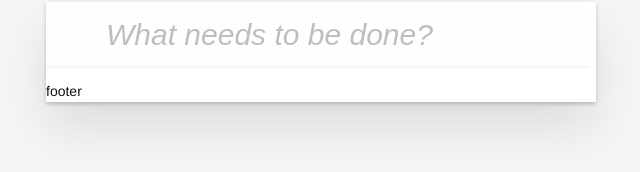
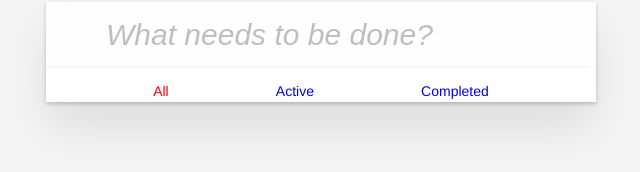
Before and after one commit to NaveenManjappa/angular-playground, an Angular app in the folder todo-mvc/: page / in a window 1280 px wide. Shown: the part 128-300 px from the top of the page, without its empty margins (319-959 px from the left). Built offline with nearby package versions, Linux system fonts and the light colour scheme.

Commit message:
todo-mvc Footer component initial draft

```diff
--- a/todo-mvc/src/app/app.component.ts
+++ b/todo-mvc/src/app/app.component.ts
@@ -1,11 +1,12 @@
 import { Component } from '@angular/core';
 import { RouterOutlet } from '@angular/router';
 import { TodosComponent } from '../todos/todos.component';
+import { CommonModule } from '@angular/common';
 
 @Component({
   selector: 'app-root',
   standalone: true,
-  imports: [RouterOutlet,TodosComponent],
+  imports: [RouterOutlet,TodosComponent,CommonModule],
   templateUrl: './app.component.html',
   styleUrl: './app.component.css'
 })
--- a/todo-mvc/src/styles.css
+++ b/todo-mvc/src/styles.css
@@ -74,3 +74,25 @@ body {
 .todo-list {
 
 }
+
+.footer {
+  display: flex;
+}
+
+.filters {
+  display: flex;
+  list-style: none;
+  width: 100%;
+  justify-content: space-evenly;
+  padding: 0;
+  margin: 0;
+
+}
+
+.filters li a {
+  text-decoration: none;
+}
+
+.filters li a.selected {
+  color: red;
+}
--- a/todo-mvc/src/todos/components/footer/footer.component.html
+++ b/todo-mvc/src/todos/components/footer/footer.component.html
@@ -1 +1,15 @@
-footer
+<footer class="footer">
+  <ul class="filters">
+    <li>
+      <a href="/" [ngClass]="{selected: selectedFilter === 'all'}" (click)="changeFilter($event, filterEnum.all)">All</a>
+    </li>
+    <li>
+      <a href="/" [ngClass]="{selected: selectedFilter === 'active'}" (click)="changeFilter($event, filterEnum.active)">Active</a>
+    </li>
+    <li>
+      <a href="/" [ngClass]="{selected: selectedFilter === 'completed'}" (click)="changeFilter($event, filterEnum.completed)"
+        >Completed</a
+      >
+    </li>
+  </ul>
+</footer>
--- a/todo-mvc/src/todos/components/footer/footer.component.ts
+++ b/todo-mvc/src/todos/components/footer/footer.component.ts
@@ -1,10 +1,19 @@
 import { Component } from "@angular/core";
+import { FiltersEnum } from "../../types/filter.enum";
+import { CommonModule } from "@angular/common";
 
 @Component({
   selector:'app-todos-footer',
   templateUrl:'./footer.component.html',
-  standalone:true
+  standalone:true,
+  imports:[CommonModule]
 })
 export class TodosFooterComponent{
-
+  filterEnum= FiltersEnum;
+  selectedFilter='all';
+  changeFilter(event:Event,filter:FiltersEnum){
+    event.preventDefault();
+    this.selectedFilter = filter;
+    console.log(filter);
+  }
 }
--- a/todo-mvc/src/todos/components/header/header.component.ts
+++ b/todo-mvc/src/todos/components/header/header.component.ts
@@ -9,10 +9,12 @@ import { TodosService } from "../../services/todos.service";
 export class TodosHeaderComponent {
   todoService = inject(TodosService);
   text:string = '';
+
   changeText(event:Event):void {
     const target = event.target as HTMLInputElement;
     this.text = target.value;
   }
+
   addTodo(){
     this.todoService.addTodo(this.text);
     this.text = '';
--- a/todo-mvc/src/todos/components/main/main.component.html
+++ b/todo-mvc/src/todos/components/main/main.component.html
@@ -1,6 +1,6 @@
 <section class="main">
   <ul class="todo-list">
-    <div *ngFor="let todo of todoService.todosSig()">
+    <div *ngFor="let todo of visisbleTodos()">
       {{todo.text}}
     </div>
   </ul>
--- a/todo-mvc/src/todos/components/main/main.component.ts
+++ b/todo-mvc/src/todos/components/main/main.component.ts
@@ -1,6 +1,7 @@
-import { Component, inject } from "@angular/core";
+import { Component, computed, inject } from "@angular/core";
 import { TodosService } from "../../services/todos.service";
 import { CommonModule } from "@angular/common";
+import { FiltersEnum } from "../../types/filter.enum";
 
 @Component({
   selector:'app-todos-main',
@@ -10,4 +11,15 @@ import { CommonModule } from "@angular/common";
 })
 export class TodosMainComponent {
   todoService = inject(TodosService);
+  visisbleTodos = computed(() => {
+    const todos = this.todoService.todosSig();
+    const filter = this.todoService.filter();
+
+    if(filter === FiltersEnum.active)
+      return todos.filter(t => !t.isCompleted);
+
+    if(filter === FiltersEnum.completed)
+      return todos.filter(t => t.isCompleted);
+    return todos;
+  });
 }
--- a/todo-mvc/src/todos/services/todos.service.ts
+++ b/todo-mvc/src/todos/services/todos.service.ts
@@ -1,11 +1,13 @@
 import { Injectable, signal } from "@angular/core";
 import { TodoInteface } from "../types/todo.interface";
+import { FiltersEnum } from "../types/filter.enum";
 
 @Injectable({
   providedIn:'root'
 })
 export class TodosService {
   todosSig = signal<TodoInteface[]>([]);
+  filter = signal<FiltersEnum>(FiltersEnum.all);
 
   addTodo(text:string):void {
     const newTodo:TodoInteface = {
--- /dev/null
+++ b/todo-mvc/src/todos/types/filter.enum.ts
@@ -0,0 +1,5 @@
+export enum FiltersEnum {
+  all = 'all',
+  active='active',
+  completed='completed'
+}
```
